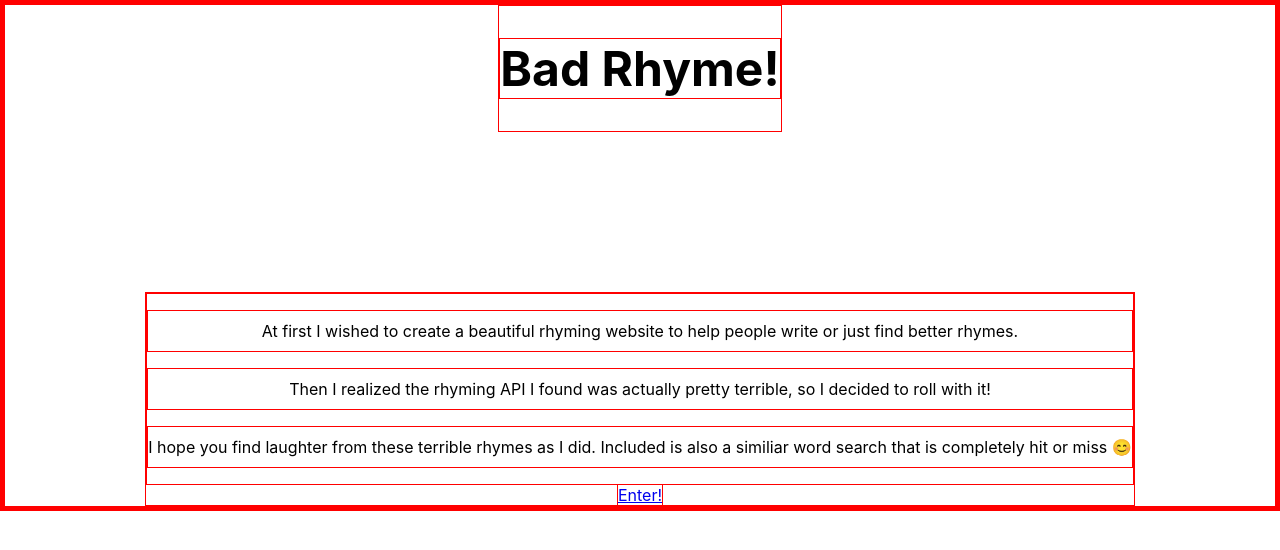
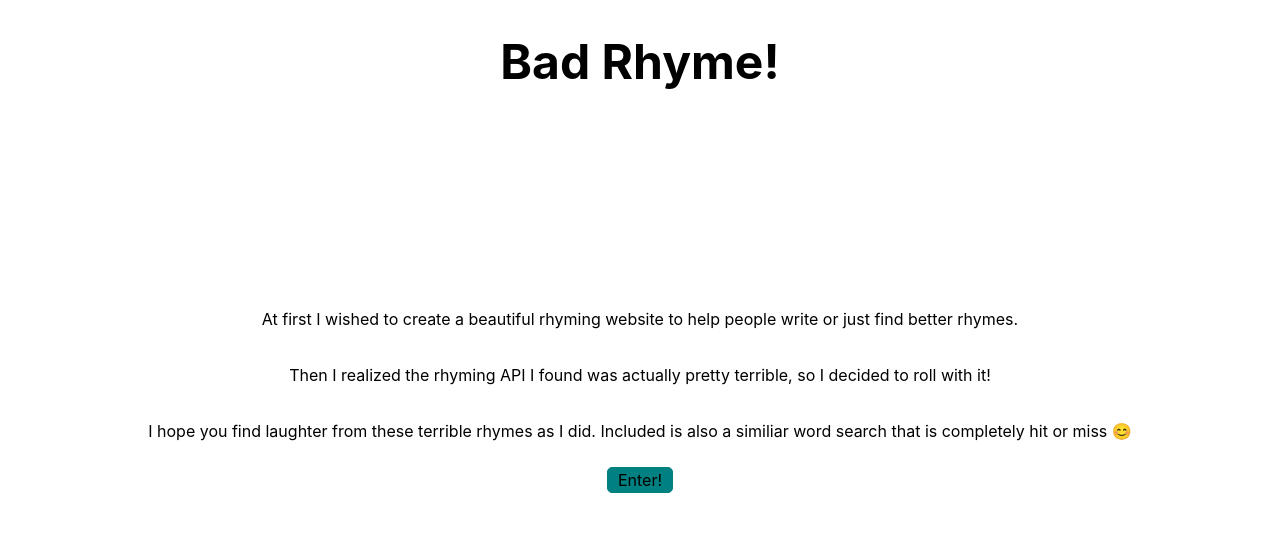
Before and after one commit to Marshnme/RhymeItUp, a React (Create React App) app: page / in a window 1280 px wide. Shown: the top 550 px of the page. Built offline with nearby package versions, Linux system fonts and the light colour scheme.

Commit message:
slight button styling

```diff
--- a/src/components/Dashboard.js
+++ b/src/components/Dashboard.js
@@ -16,7 +16,7 @@ const Dashboard = () => {
 
 
     return(
-        <div className="parent">
+        <div className="dash-parent">
             <header>
                 <h1 className="title">Bad Rhyme!</h1>
             </header>
@@ -26,7 +26,9 @@ const Dashboard = () => {
                     <p>Then I realized the rhyming API I found was actually pretty terrible, so I decided to roll with it! </p>
                     <p>I hope you find laughter from these terrible rhymes as I did. Included is also a similiar word search that is completely hit or miss 😊</p>
                 </div>
-                <Link to = "/rhymes">Enter!</Link>
+                <div className="button">
+                    <Link to = "/rhymes" className="link">Enter!</Link>
+                </div>
             </main>
         </div>
     )
--- a/src/components/dashboard.css
+++ b/src/components/dashboard.css
@@ -1,8 +1,8 @@
-*{
+/* *{
     border:1px solid red;
-}
+} */
 
-.parent{
+.dash-parent{
     display:flex;
     flex-direction: column;
 }
@@ -13,8 +13,26 @@
 
 .main{
     margin-top: 10rem;
+    display:flex;
+    flex-direction: column;
 }
 
 .greeting{
     line-height: 2.5rem;
 }
+
+.button{
+    border:1px solid teal;
+    border-radius: 5px;
+    width:5%;
+    padding-top:2px;
+    padding-bottom:2px;
+    background:teal;
+    align-self: center;
+
+}
+
+.link{
+    text-decoration: none;
+    color:black;
+}
```
